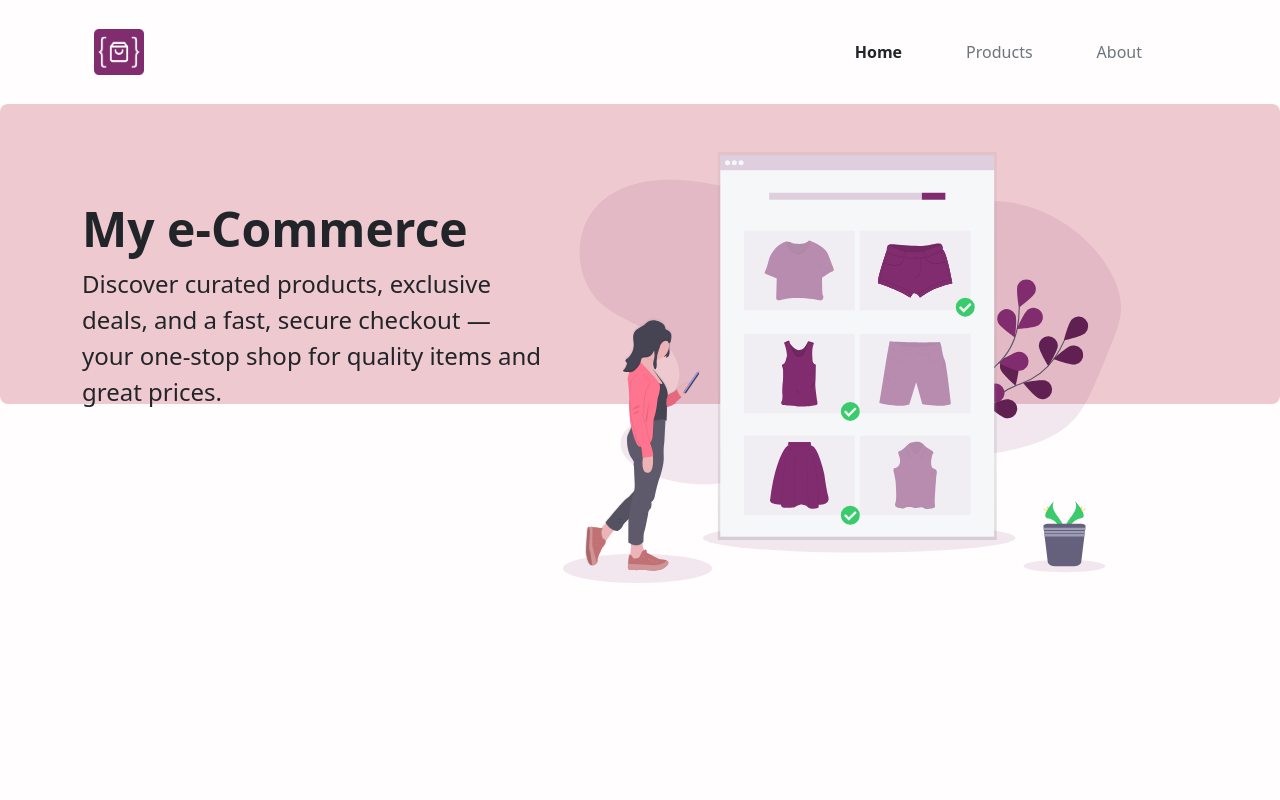
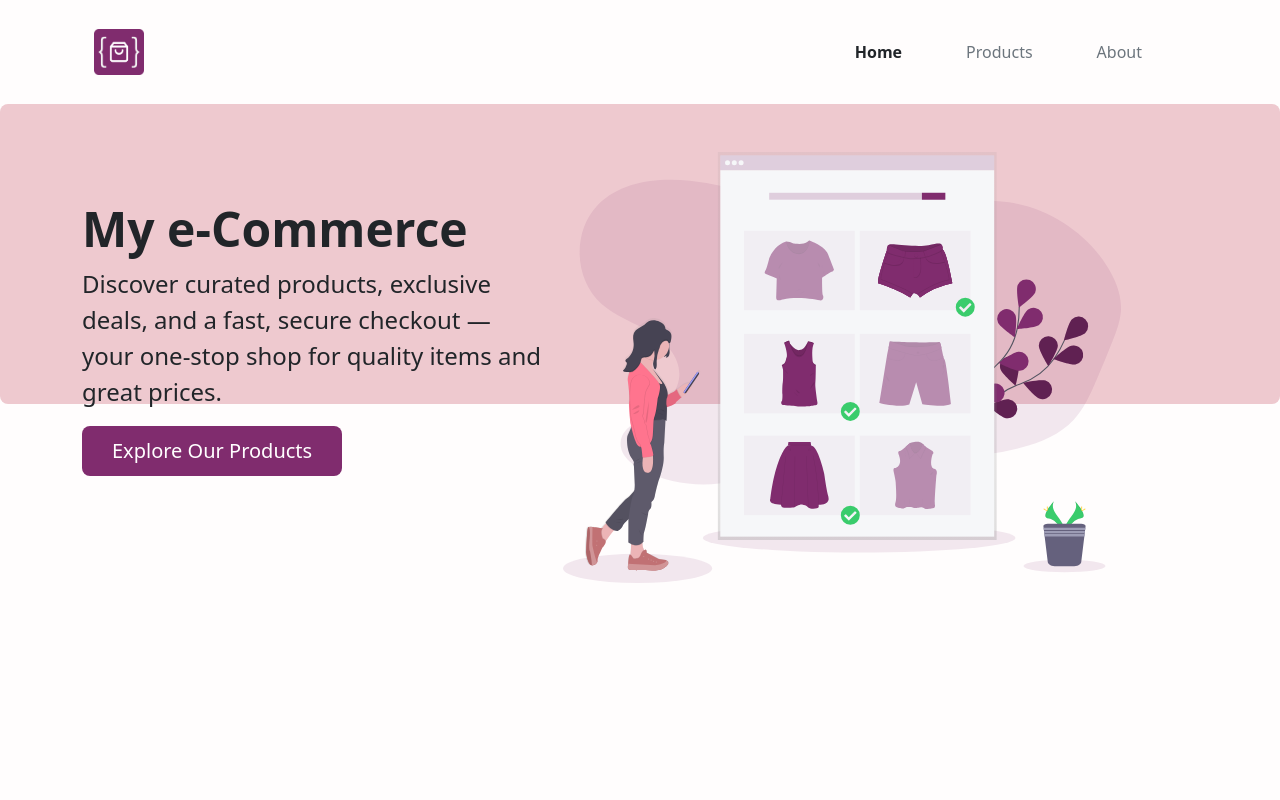
Before and after one commit to GiacomoGaudino/react-router, a React (Vite) app: page / in a window 1280 px wide. Shown: the top 800 px of the page. Built offline with nearby package versions, Linux system fonts and the light colour scheme.

Commit message:
add link AppHeader e AppJumbotron

```diff
--- a/src/components/AppHeader.jsx
+++ b/src/components/AppHeader.jsx
@@ -1,4 +1,4 @@
-import { NavLink } from "react-router-dom";
+import { Link, NavLink } from "react-router-dom";
 import logo from "../assets/imgs/logo.png"
 
 
@@ -26,7 +26,9 @@ export default function AppHeader() {
         <header>
             <div className="container d-flex justify-content-between align-items-center p-4">
                 <div className="logo">
-                    <img className="img-fluid logo-img" width='50px' src={logo} alt="logo" />
+                    <Link to='/'>
+                        <img className="img-fluid logo-img" width='50px' src={logo} alt="logo" />
+                    </Link>
                 </div>
                 <nav className="navbar navbar-expand-sm navbar-light">
                     <div className="container">
--- a/src/components/AppJumbotron.jsx
+++ b/src/components/AppJumbotron.jsx
@@ -1,3 +1,4 @@
+import { Link } from 'react-router-dom'
 import intro from '../assets/imgs/intro.svg'
 
 export default function AppJumbotron() {
@@ -6,16 +7,25 @@ export default function AppJumbotron() {
         <div className="p-5 mb-4 rounded-3" id="jumbotron">
             <div className="container d-flex gap-3 py-5">
                 <div className='col-md-5'>
-
                     <h1 className="display-5 fw-bold">My e-Commerce</h1>
-                    <p className="fs-4">
-                        Discover curated products, exclusive deals, and a fast, secure checkout — your
-                        one‑stop shop for quality items and great prices.
-                    </p>
+                    <p className="fs-4">Discover curated products, exclusive deals, and a fast, secure checkout — your
+                        one‑stop shop for quality items and great prices.</p>
+                    <Link to={'/products'}>
+                        <button
+                            className='btn btn-lg'
+                            style={{
+                                backgroundColor: '#802c6e',
+                                color: '#fff',
+                                border: 'none',
+                                borderRadius: '8px',
+                                padding: '10px 30px',
+                            }}>
+                            Explore Our Products
+                        </button>
+                    </Link>
                 </div>
                 <img className='w-50' src={intro} alt="" />
             </div>
         </div>
-
     )
 }
```
